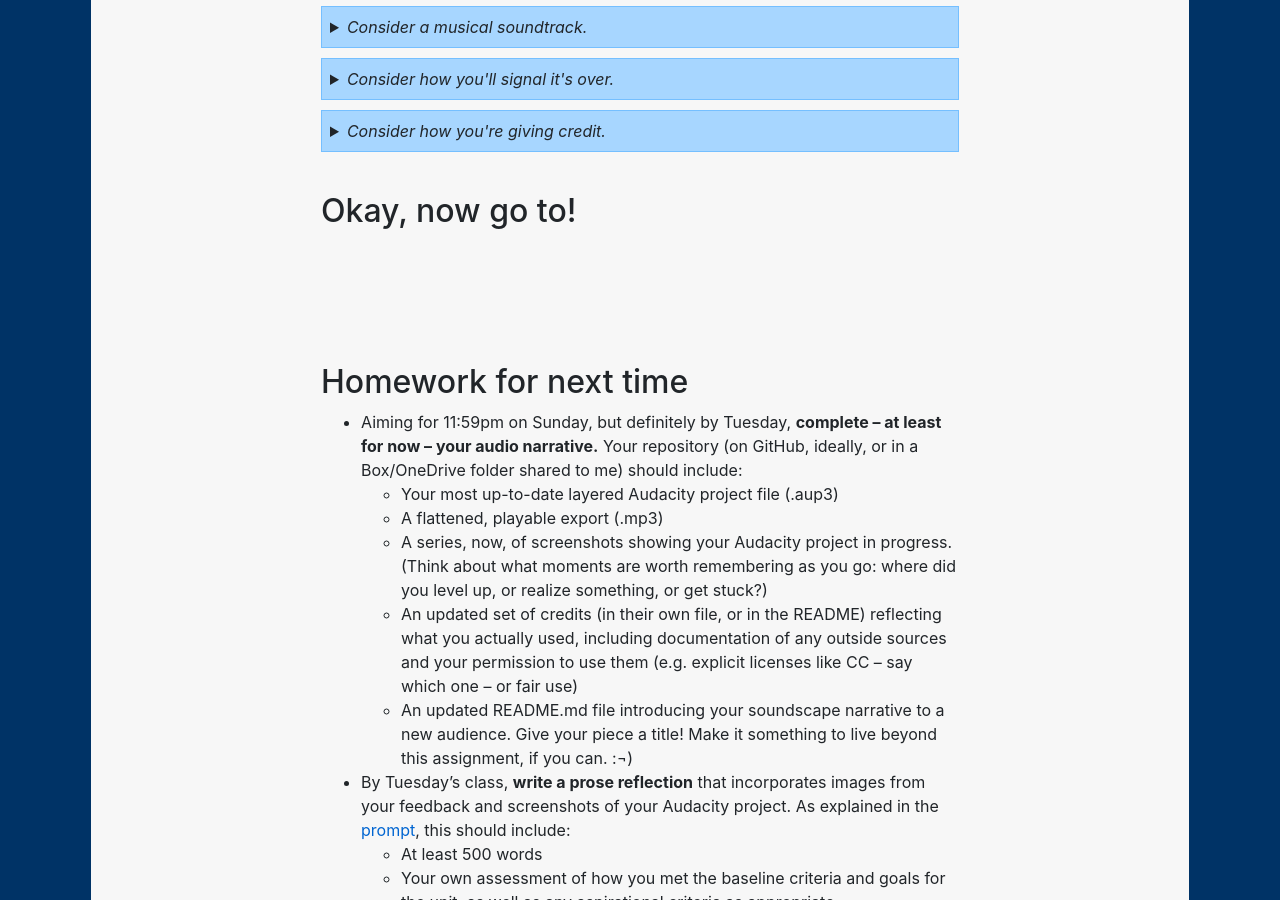
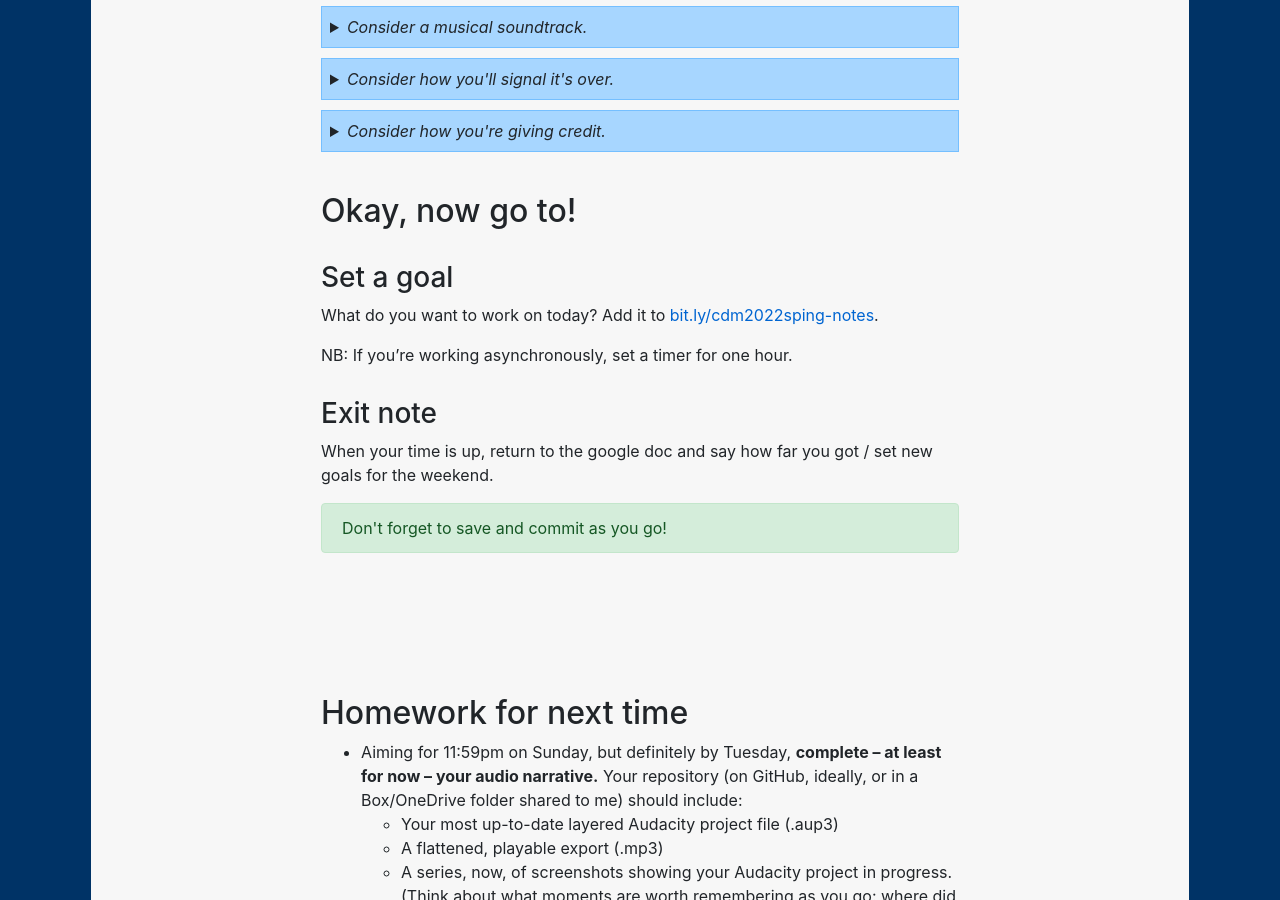
Before and after one commit to benmiller314/cdm2022spring, a Jekyll site: the page built from plans/lesson-08.md, in a window 1280 px wide and 900 px high, scrolled down 1171 px. Built offline with Jekyll 4.4.1, drawn with Linux system fonts in a browser that asks for light colours; our own code applies the rules of GitHub Pages for plain Markdown files.

Commit message:
studio doc

```diff
--- a/plans/lesson-08.md
+++ b/plans/lesson-08.md
@@ -122,6 +122,19 @@ Many of you are doing smart work to differentiate foreground sounds from backgro
 
 ## Okay, now go to!
 
+### Set a goal
+What do you want to work on today? Add it to [bit.ly/cdm2022sping-notes](bit.ly/cdm2022sping-notes).
+
+NB: If you're working asynchronously, set a timer for one hour.
+
+### Exit note
+When your time is up, return to the google doc and say how far you got / set new goals for the weekend.
+
+<div class="alert alert-success">
+Don't forget to save and commit as you go!
+</div>
+
+
 <div style="height:100px; height:10vh;">
 <!-- This div left intentionally blank, for spacing -->
 </div>
```
